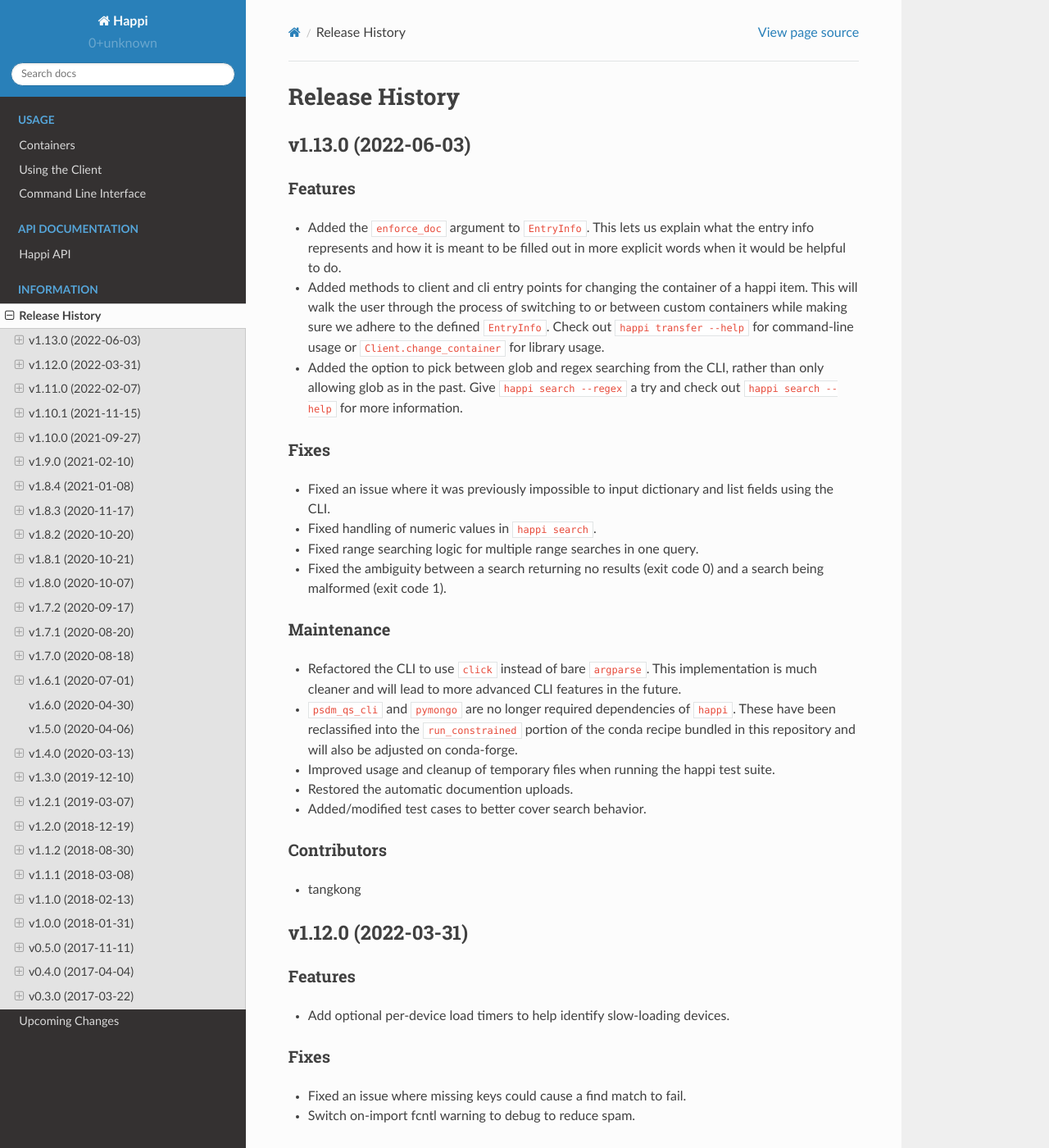
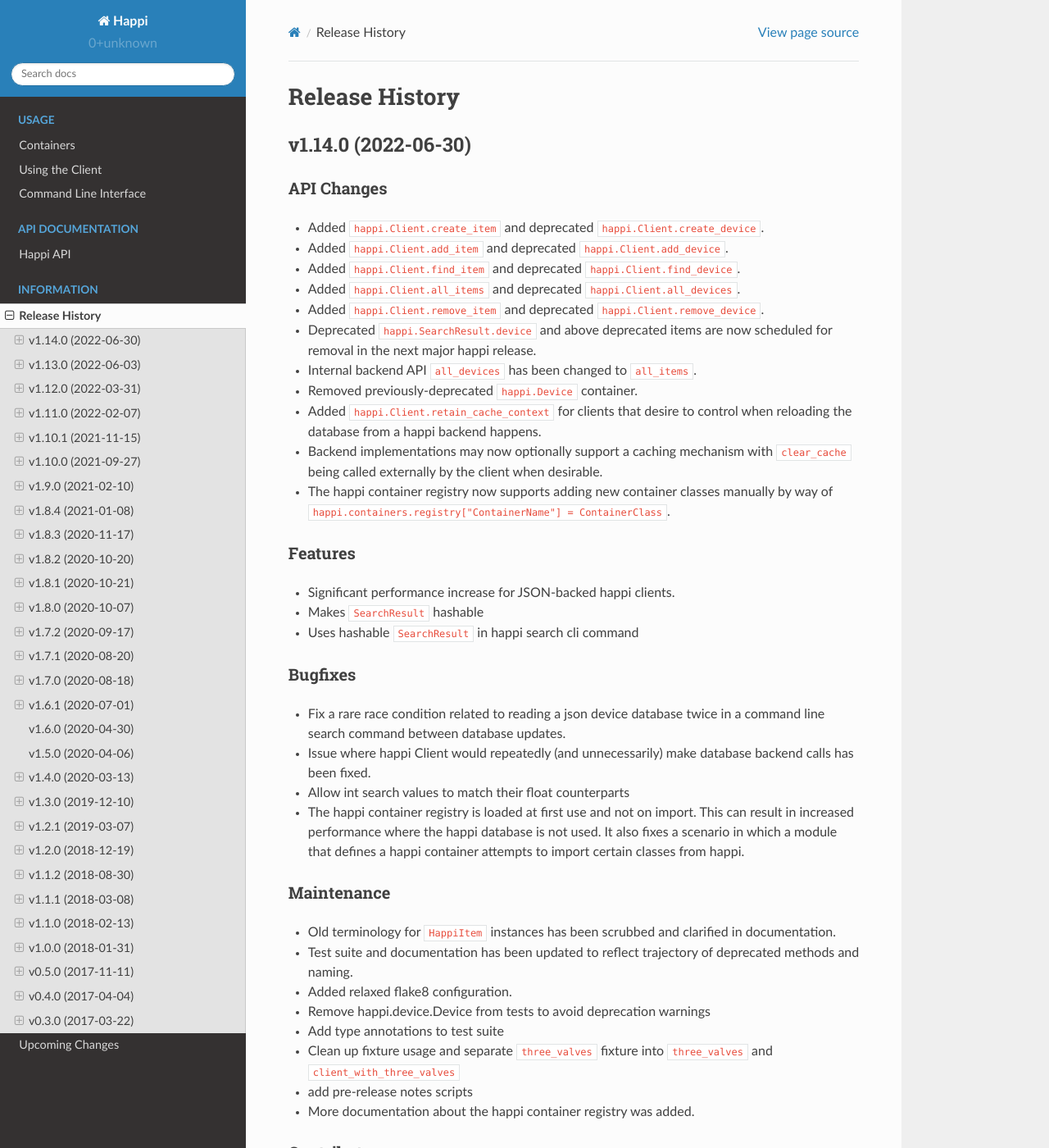
Before and after one commit to pcdshub/happi, a Sphinx documentation site: the page built from docs/source/releases.rst, in a window 1280 px wide and 1400 px high. Shown: the whole window at 82% size. Built offline with Sphinx 7.4.7 and the Read the Docs theme 2.0.0, drawn with Linux system fonts in a browser that asks for light colours; some of the changed text lies outside the part shown.

Commit message:
DOC: release notes for v1.14.0
Sphinx build option making warnings into errors was removed.
This is due to the failed glob in a new release:

  upcoming_changes.rst:4: WARNING: toctree glob pattern
  'upcoming_release_notes/[0-9]*' didn't match any documents

```diff
--- a/docs/source/releases.rst
+++ b/docs/source/releases.rst
@@ -1,6 +1,68 @@
-=================
- Release History
-=================
+Release History
+###############
+
+
+v1.14.0 (2022-06-30)
+====================
+
+API Changes
+-----------
+- Added ``happi.Client.create_item`` and deprecated
+  ``happi.Client.create_device``.
+- Added ``happi.Client.add_item`` and deprecated ``happi.Client.add_device``.
+- Added ``happi.Client.find_item`` and deprecated ``happi.Client.find_device``.
+- Added ``happi.Client.all_items`` and deprecated ``happi.Client.all_devices``.
+- Added ``happi.Client.remove_item`` and deprecated
+  ``happi.Client.remove_device``.
+- Deprecated ``happi.SearchResult.device`` and above deprecated items are now
+  scheduled for removal in the next major happi release.
+- Internal backend API ``all_devices`` has been changed to ``all_items``.
+- Removed previously-deprecated ``happi.Device`` container.
+- Added ``happi.Client.retain_cache_context`` for clients that desire to
+  control when reloading the database from a happi backend happens.
+- Backend implementations may now optionally support a caching mechanism with
+  ``clear_cache`` being called externally by the client when desirable.
+- The happi container registry now supports adding new container classes
+  manually by way of
+  ``happi.containers.registry["ContainerName"] = ContainerClass``.
+
+Features
+--------
+- Significant performance increase for JSON-backed happi clients.
+- Makes ``SearchResult`` hashable
+- Uses hashable ``SearchResult`` in happi search cli command
+
+Bugfixes
+--------
+- Fix a rare race condition related to reading a json device database
+  twice in a command line search command between database updates.
+- Issue where happi Client would repeatedly (and unnecessarily) make database
+  backend calls has been fixed.
+- Allow int search values to match their float counterparts
+- The happi container registry is loaded at first use and not on import.  This
+  can result in increased performance where the happi database is not used.
+  It also fixes a scenario in which a module that defines a happi container
+  attempts to import certain classes from happi.
+
+Maintenance
+-----------
+- Old terminology for ``HappiItem`` instances has been scrubbed and clarified
+  in documentation.
+- Test suite and documentation has been updated to reflect trajectory of
+  deprecated methods and naming.
+- Added relaxed flake8 configuration.
+- Remove happi.device.Device from tests to avoid deprecation warnings
+- Add type annotations to test suite
+- Clean up fixture usage and separate ``three_valves`` fixture into ``three_valves`` and ``client_with_three_valves``
+- add pre-release notes scripts
+- More documentation about the happi container registry was added.
+
+Contributors
+------------
+- klauer
+- tangkong
+- zllentz
+
 
 v1.13.0 (2022-06-03)
 ====================
```
Also changed, not shown: docs/source/upcoming_release_notes/124-device_to_item.rst (deleted, +0 -35 lines), docs/source/upcoming_release_notes/235-performance.rst (deleted, +0 -26 lines), docs/source/upcoming_release_notes/253-fix_tests.rst (deleted, +0 -25 lines), docs/source/upcoming_release_notes/260-hashable.rst (deleted, +0 -23 lines), docs/source/upcoming_release_notes/261-search_nums.rst (deleted, +0 -22 lines), docs/source/upcoming_release_notes/267-use-search-cache.rst (deleted, +0 -23 lines), docs/source/upcoming_release_notes/270-lazy-registry.rst (deleted, +0 -27 lines), 1 other file.
